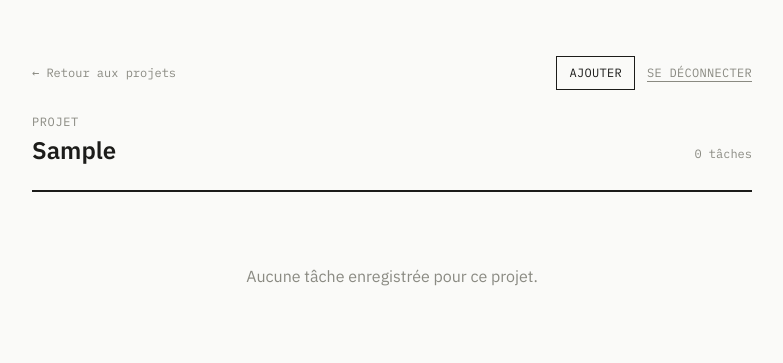
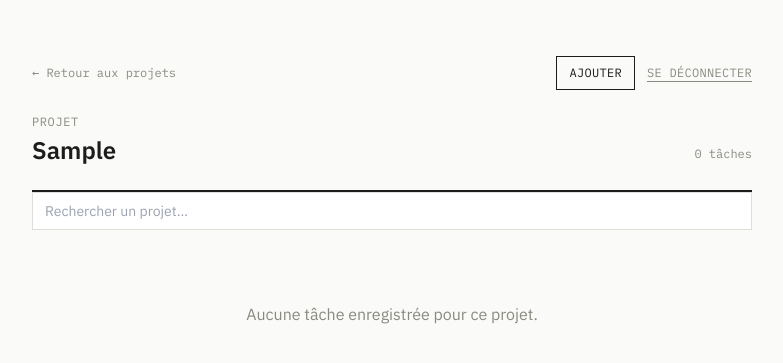
Before and after one commit to Azertgc/Novatask, a Django app: page /tache/1/liste/ in a window 1280 px wide. Shown: the top 363 px of the page, without its empty margins (248-1031 px from the left). Run offline with Django 5.2, Linux system fonts and the light colour scheme; a user stored in the database is signed in; tables that the repository leaves empty hold one stand-in row (values such as "Sample post"); data that the repository does not hold is empty; some libraries are stand-ins or nearby versions.

Commit message:
recherche

```diff
--- a/novatask/views.py
+++ b/novatask/views.py
@@ -48,9 +48,12 @@
         queryset=Tache_projet.objects.filter(id_proj__id_user=request.user)
     )
     projets = Projet.objects.filter(id_user=request.user)
-
+    recherche = request.GET.get('q','').strip()
+    if recherche:
+        projets = projets.filter(intitule__icontains=recherche)
     return render(request,'projets/liste.html',{
-        'projets':projets
+        'projets':projets,
+        'recherche':recherche
         })
 #--------------------------------------------------------------------------------------------------------------------
 #--------------------------------------------------------------------------------------------------------------------
@@ -67,10 +70,14 @@
     )
     taches = Tache_projet.objects.filter(id_proj=projetPer)
 
+    recherche = request.GET.get('q', '').strip()
+    if recherche:
+        taches = taches.filter(intitule__icontains=recherche)
+
     return render(request, 'projets/liste_tache.html', {
-        'projet':projetPer,
-        'taches':taches
-    })
+        'projet': projetPer,
+        'taches': taches,
+        'recherche': recherche,})
 #--------------------------------------------------------------------------------------------------------------------
 #--------------------------------------------------------------------------------------------------------------------
 #--------------------------------------------------------------------------------------------------------------------
--- a/templates/projets/liste.html
+++ b/templates/projets/liste.html
@@ -64,7 +64,11 @@
                    class="mono text-xs uppercase tracking-wide border border-[#1C1C1A] px-3 py-2 hover:bg-[#1C1C1A] hover:text-white transition-colors whitespace-nowrap">
                     Nouveau projet
                 </a>
-
+                <form method="GET" class="flex-1 min-w-[180px]">
+                    <input type="text" name="q" value="{{ recherche }}"
+                        placeholder="Rechercher un projet..."
+                        class="w-full border border-[#DEDEDA] bg-white px-3 py-2 text-sm text-[#1C1C1A] focus:outline-none focus:border-[#1C1C1A]">
+                </form>
                 <!-- UTILISATEUR -->
                 <div class="flex items-center gap-3 pl-5 border-l border-[#DEDEDA]">
                     <div class="w-7 h-7 rounded-full bg-[#1C1C1A] text-white flex items-center justify-center text-xs font-semibold shrink-0">
--- a/templates/projets/liste_tache.html
+++ b/templates/projets/liste_tache.html
@@ -42,11 +42,16 @@
                 <p class="mono text-xs uppercase tracking-wider text-[#8A8A82] mb-1">Projet</p>
                 <h1 class="text-2xl font-semibold">{{ projet.intitule }}</h1>
             </div>
+
             <p class="mono text-xs text-[#8A8A82] whitespace-nowrap sm:pb-1">
                 {{ projet.taches.all|length }} tâche{{ projet.taches.all|length|pluralize }}
             </p>
         </div>
-
+        <form method="GET" class="flex-1 min-w-[180px]">
+            <input type="text" name="q" value="{{ recherche }}"
+            placeholder="Rechercher un projet..."
+            class="w-full border border-[#DEDEDA] bg-white px-3 py-2 text-sm text-[#1C1C1A] focus:outline-none focus:border-[#1C1C1A]">
+        </form>
         <!-- LISTE DES TÂCHES -->
         <div class="mt-2">
             {% for tache in projet.taches.all %}
```
